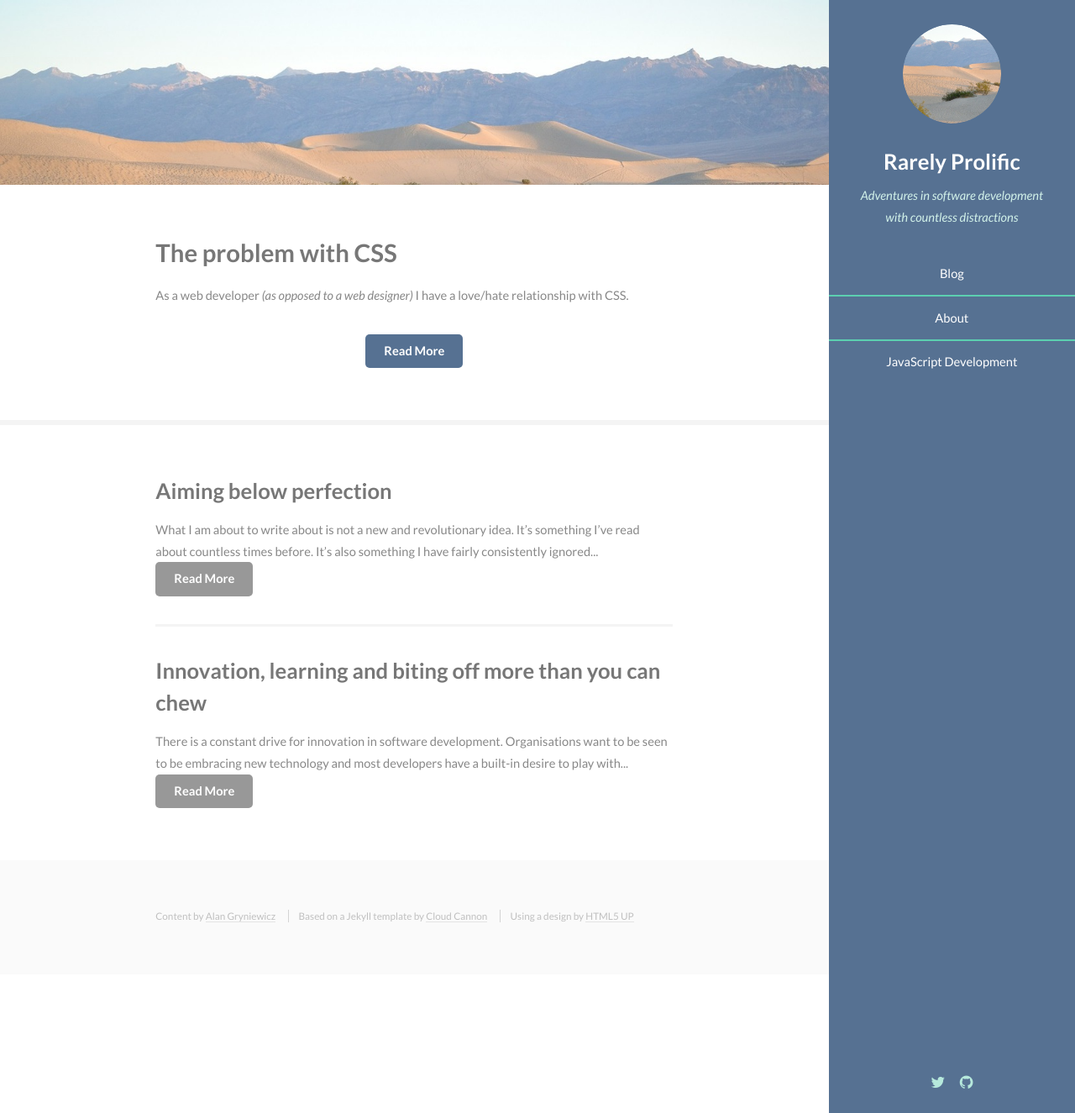
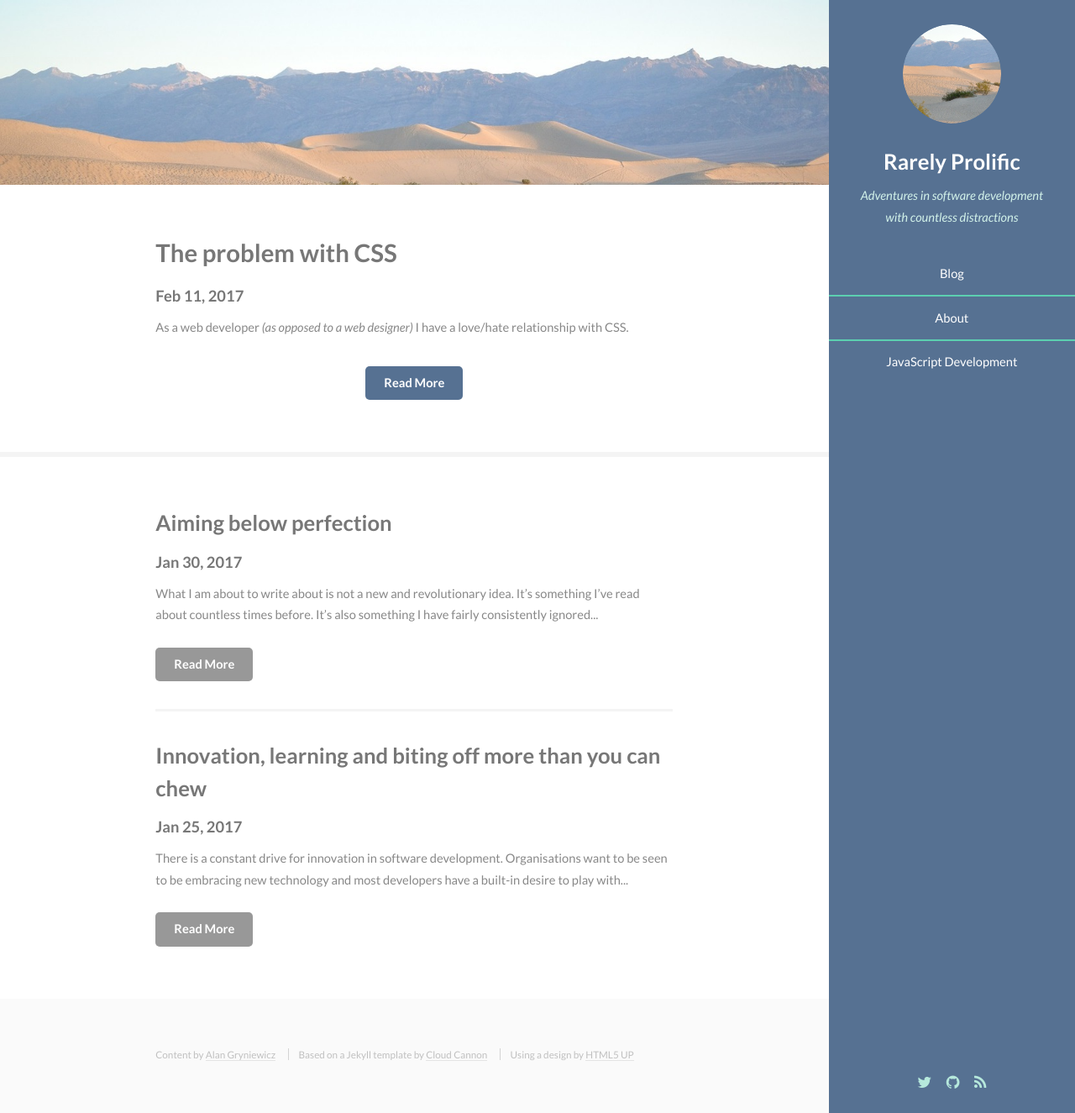
Before and after one commit to rarelyprolific/rarelyprolific.github.io, a Jekyll site: the page built from index.md, in a window 1280 px wide and 1325 px high. Shown: the whole window at 84% size. Built offline with Jekyll 4.4.1, drawn with Linux system fonts in a browser that asks for light colours.

Commit message:
Tweaked blog permalinks and added RSS feed link

```diff
--- a/_includes/head.html
+++ b/_includes/head.html
@@ -4,6 +4,7 @@
 		<meta http-equiv="content-type" content="text/html; charset=utf-8" />
 		<meta name="description" content="" />
 		<meta name="keywords" content="" />
+		{% feed_meta %}
 		<!--[if lte IE 8]><script src="css/ie/html5shiv.js"></script><![endif]-->
 		<script src="{{ site.baseurl }}/js/jquery.min.js"></script>
 		<script src="{{ site.baseurl }}/js/jquery.scrollzer.min.js"></script>
--- a/_includes/header.html
+++ b/_includes/header.html
@@ -16,6 +16,7 @@
             <ul class="icons">
                 <li><a href="https://twitter.com/rarelyprolific" class="icon fa-twitter"><span class="label">Twitter</span></a></li>
                 <li><a href="https://github.com/rarelyprolific" class="icon fa-github"><span class="label">Github</span></a></li>
+                <li><a href="feed.xml" class="icon fa-rss"><span class="label">RSS</span></a></li>
             </ul>
         </footer>
     </section>
--- a/_posts/2017-01-25-innovation-and-learning.markdown
+++ b/_posts/2017-01-25-innovation-and-learning.markdown
@@ -2,7 +2,6 @@
 layout: post
 title:  "Innovation, learning and biting off more than you can chew"
 date:   2017-01-25 21:55:00 +0000
-permalink: "innovation-and-learning"
 ---
 
 There is a constant drive for innovation in software development. Organisations want to be seen to be embracing new technology and
--- a/_posts/2017-01-30-aiming-below-perfection.markdown
+++ b/_posts/2017-01-30-aiming-below-perfection.markdown
@@ -2,7 +2,6 @@
 layout: post
 title:  "Aiming below perfection"
 date:   2017-01-30 20:55:00 +0000
-permalink: "aiming-below-perfection"
 ---
 
 What I am about to write about is not a new and revolutionary idea. It's something I've read about countless times before.
--- a/_posts/2017-02-11-the-problem-with-css.markdown
+++ b/_posts/2017-02-11-the-problem-with-css.markdown
@@ -2,7 +2,6 @@
 layout: post
 title:  "The problem with CSS"
 date:   2017-02-11 12:30:00 +0000
-permalink: "the-problem-with-css"
 ---
 
 As a web developer *(as opposed to a web designer)* I have a love/hate relationship with CSS.
--- a/index.md
+++ b/index.md
@@ -7,6 +7,7 @@
             <article>
                 <header>
                     <h2><a href="{{ site.baseurl }}{{ post.url }}">{{ post.title }}</a></h2>
+                    <h4>{{ post.date | date: "%b %-d, %Y" }}</h4>
                 </header>
                 <section class="post-content">
                     {{ post.excerpt }}
@@ -28,10 +29,12 @@
                 <section class="excerpt">
                 <header>
                     <h3><a href="{{ site.baseurl }}{{ post.url }}">{{ post.title }}</a></h3>
+                    <h4>{{ post.date | date: "%b %-d, %Y" }}</h4>
                 </header>
 
                     {{ post.content | truncatewords: 30 | strip_html }}
                 </section>
+				<br />
                 <footer>
                     <ul class="actions">
                         <li><a href="{{ site.baseurl }}{{ post.url }}" class="button">Read More</a></li>
```
